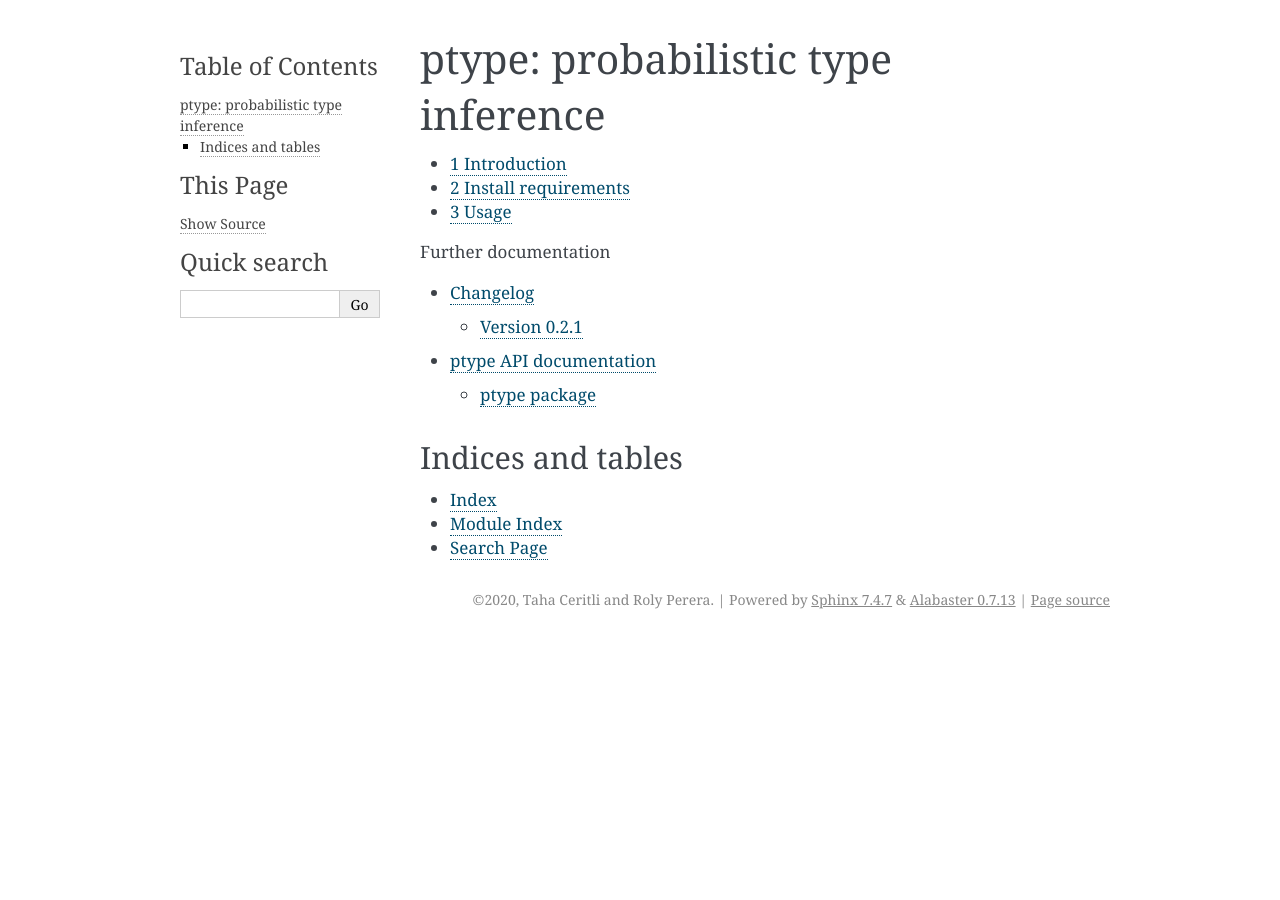
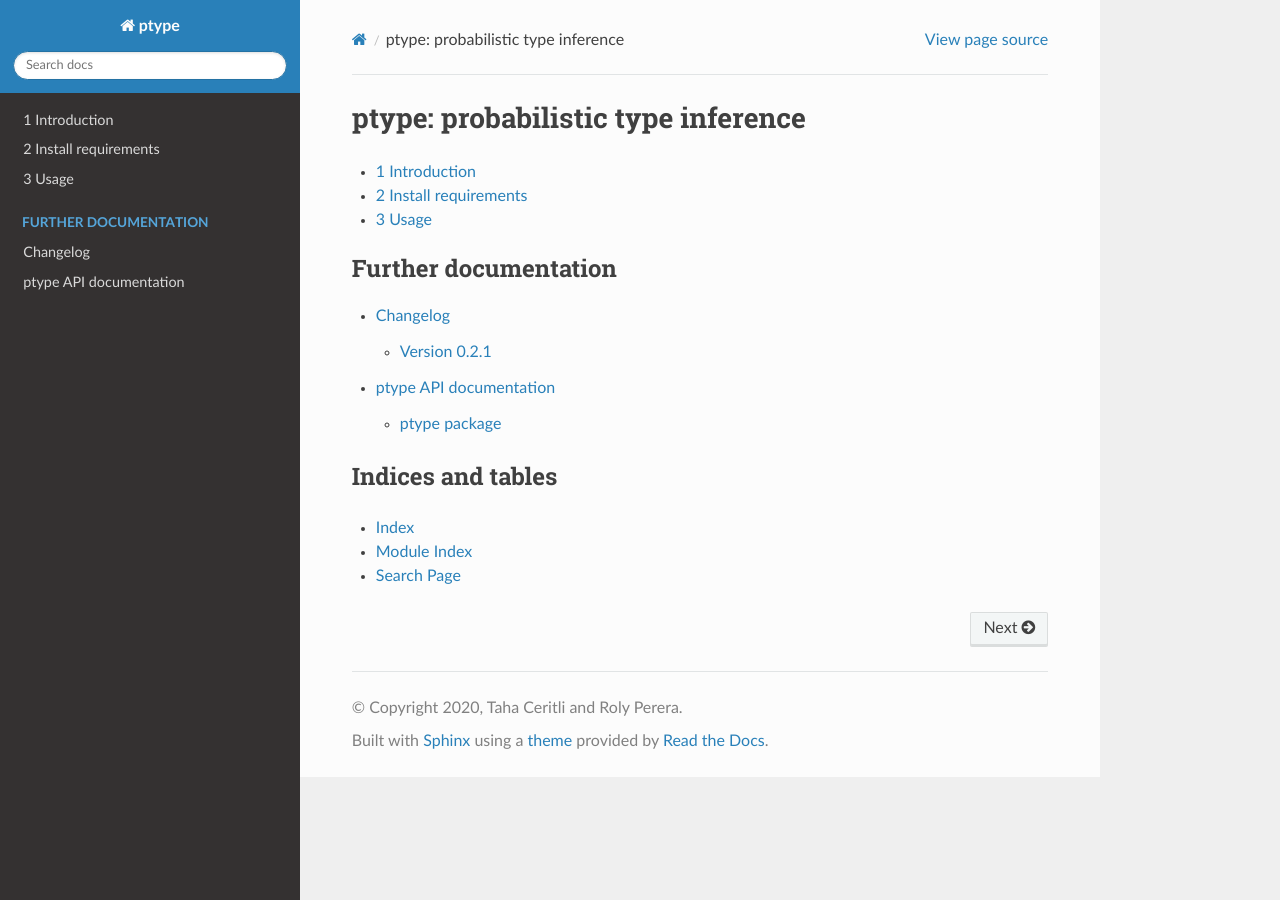
Before and after one commit to alan-turing-institute/ptype, a Sphinx documentation site: the page built from docs/index.rst, in a window 1280 px wide. Built offline with Sphinx 7.4.7 and the Read the Docs theme 2.0.0, drawn with Linux system fonts in a browser that asks for light colours.

Commit message:
Fix docs URL and reinstate RTD theme.

```diff
--- a/README.rst
+++ b/README.rst
@@ -11,7 +11,7 @@
     :alt: PyPI version
 
 .. image:: https://readthedocs.org/projects/ptype/badge/?version=latest
-    :target: https://ptype.readthedocs.io/en/docs/index.html
+    :target: https://ptype.readthedocs.io/en/latest/
     :alt: Documentation status
 
 .. image:: https://pepy.tech/badge/ptype
--- a/docs/conf.py
+++ b/docs/conf.py
@@ -46,8 +46,8 @@ exclude_patterns = ['_build', 'Thumbs.db', '.DS_Store']
 # The theme to use for HTML and HTML Help pages.  See the documentation for
 # a list of builtin themes.
 #
-html_theme = 'alabaster'
-# html_theme = 'sphinx_rtd_theme'
+# html_theme = 'alabaster'
+html_theme = 'sphinx_rtd_theme'
 
 # Add any paths that contain custom static files (such as style sheets) here,
 # relative to this directory. They are copied after the builtin static files,
```
